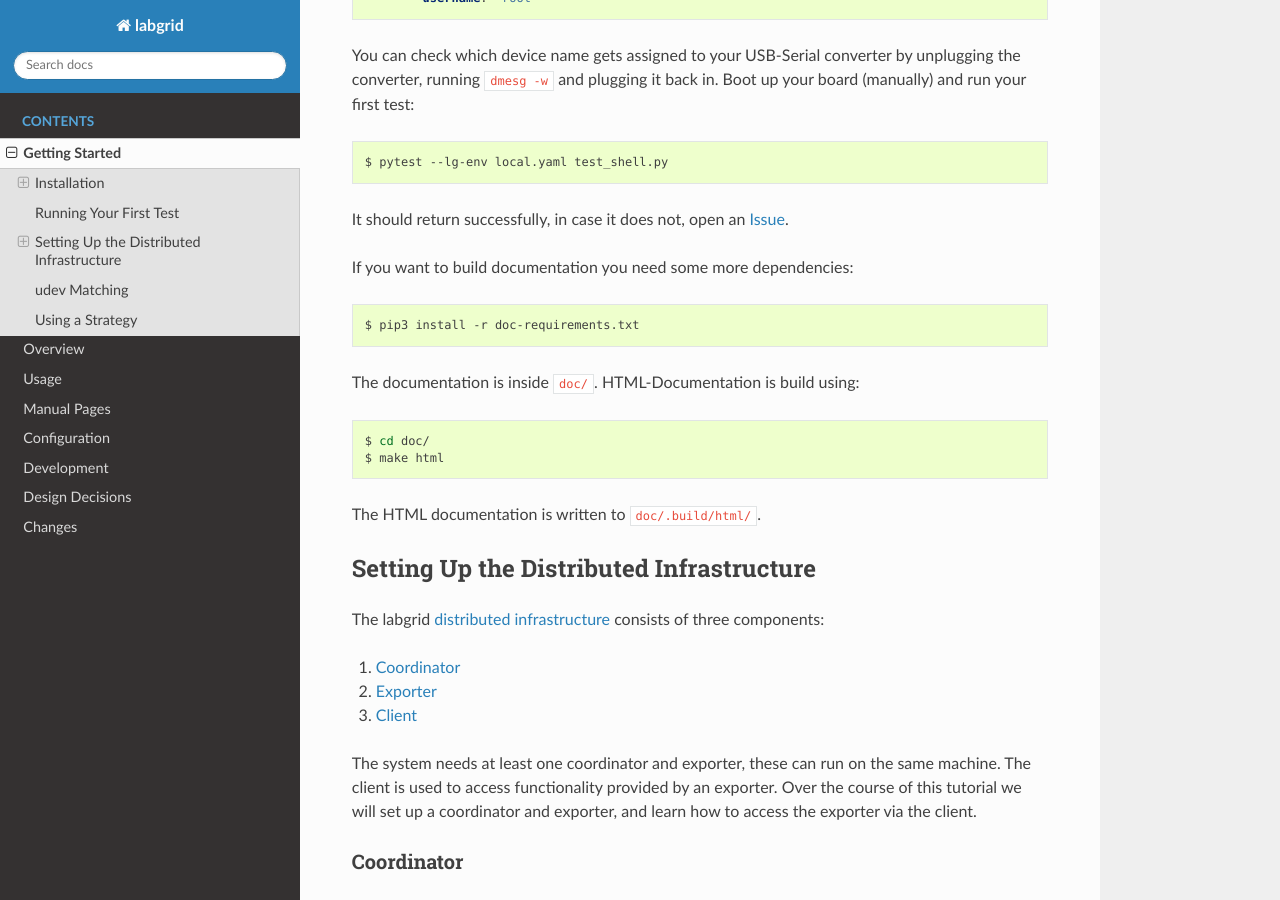
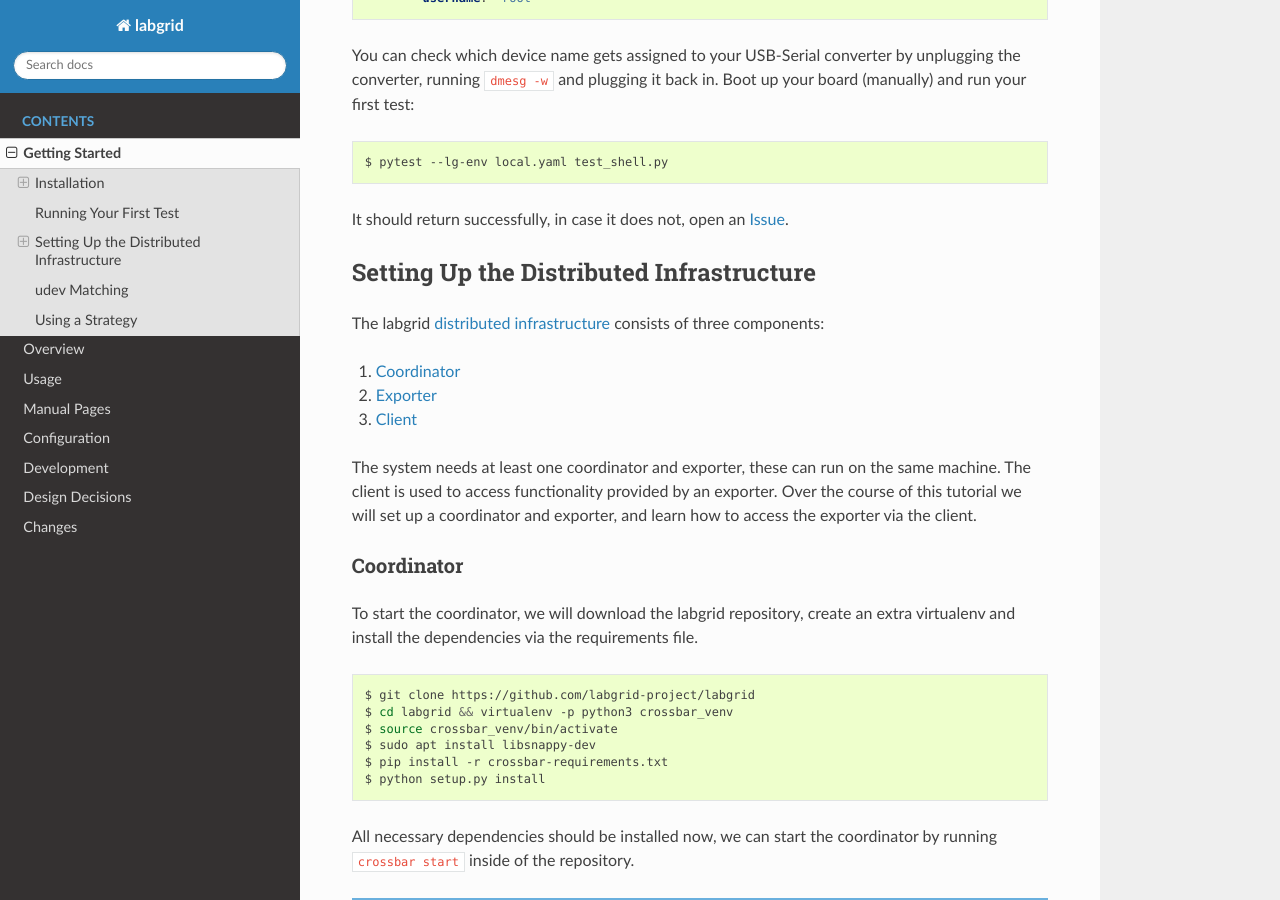
Before and after one commit to labgrid-project/labgrid, a Sphinx documentation site: the page built from doc/getting_started.rst, in a window 1280 px wide and 900 px high, scrolled down 2697 px. Built offline with Sphinx 7.4.7 and the Read the Docs theme 2.0.0, drawn with Linux system fonts in a browser that asks for light colours; pages that are not in the unit, such as notebooks, are missing from menus.

Commit message:
Remove doc building reference from getting started
Signed-off-by: Alan Martinovic <alan.martinovic@gmail.com>
Signed-off-by: Rouven Czerwinski <r.czerwinski@pengutronix.de>

```diff
--- a/doc/getting_started.rst
+++ b/doc/getting_started.rst
@@ -143,21 +143,6 @@
 
 It should return successfully, in case it does not, open an `Issue
 <https://github.com/labgrid-project/labgrid/issues>`_.
-
-If you want to build documentation you need some more dependencies:
-
-.. code-block:: bash
-
-   $ pip3 install -r doc-requirements.txt
-
-The documentation is inside ``doc/``.  HTML-Documentation is build using:
-
-.. code-block:: bash
-
-   $ cd doc/
-   $ make html
-
-The HTML documentation is written to ``doc/.build/html/``.
 
 .. _remote-getting-started:
 
```
